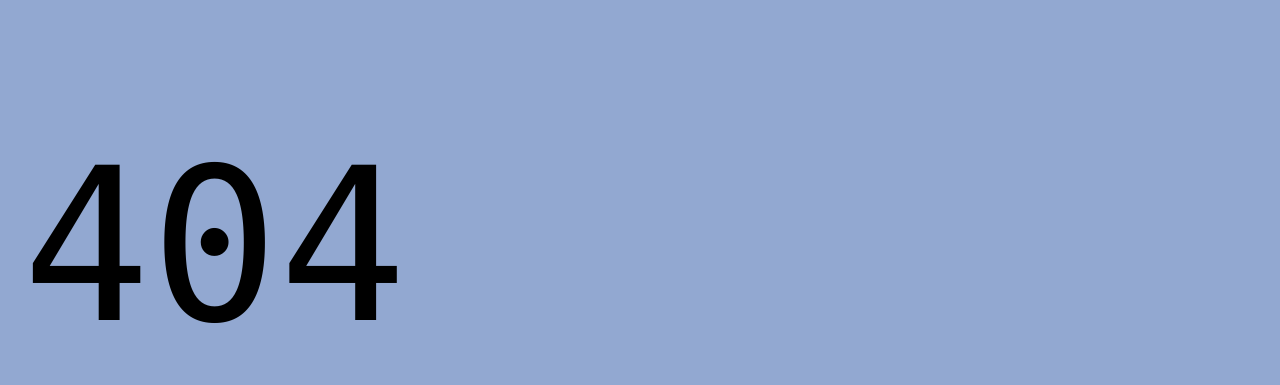
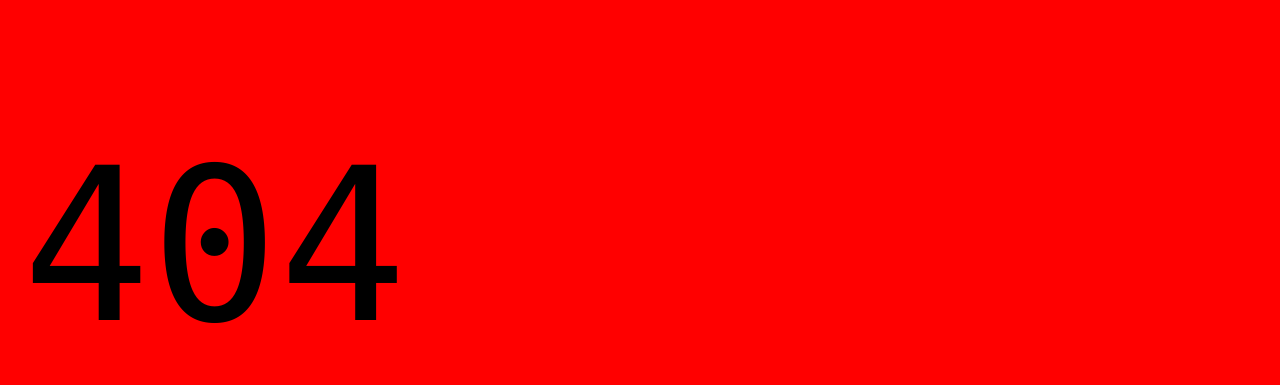
Before and after one commit to gborgono/helixsite1, a website: page 404.html in a window 1280 px wide. Shown: the part 62-447 px from the top of the page. Drawn offline with Linux system fonts and the light colour scheme; files whose address does not match are found by name.

Commit message:
change to background a red

```diff
--- a/styles/styles.css
+++ b/styles/styles.css
@@ -14,7 +14,7 @@
   /* colors */
   --link-color: #035fe6;
   --link-hover-color: #136ff6;
-  --background-color: #92a8d1;
+  --background-color: #ff0000;
   --overlay-background-color: #eee;
   --highlight-background-color: #ccc;
   --text-color: #000;
```
